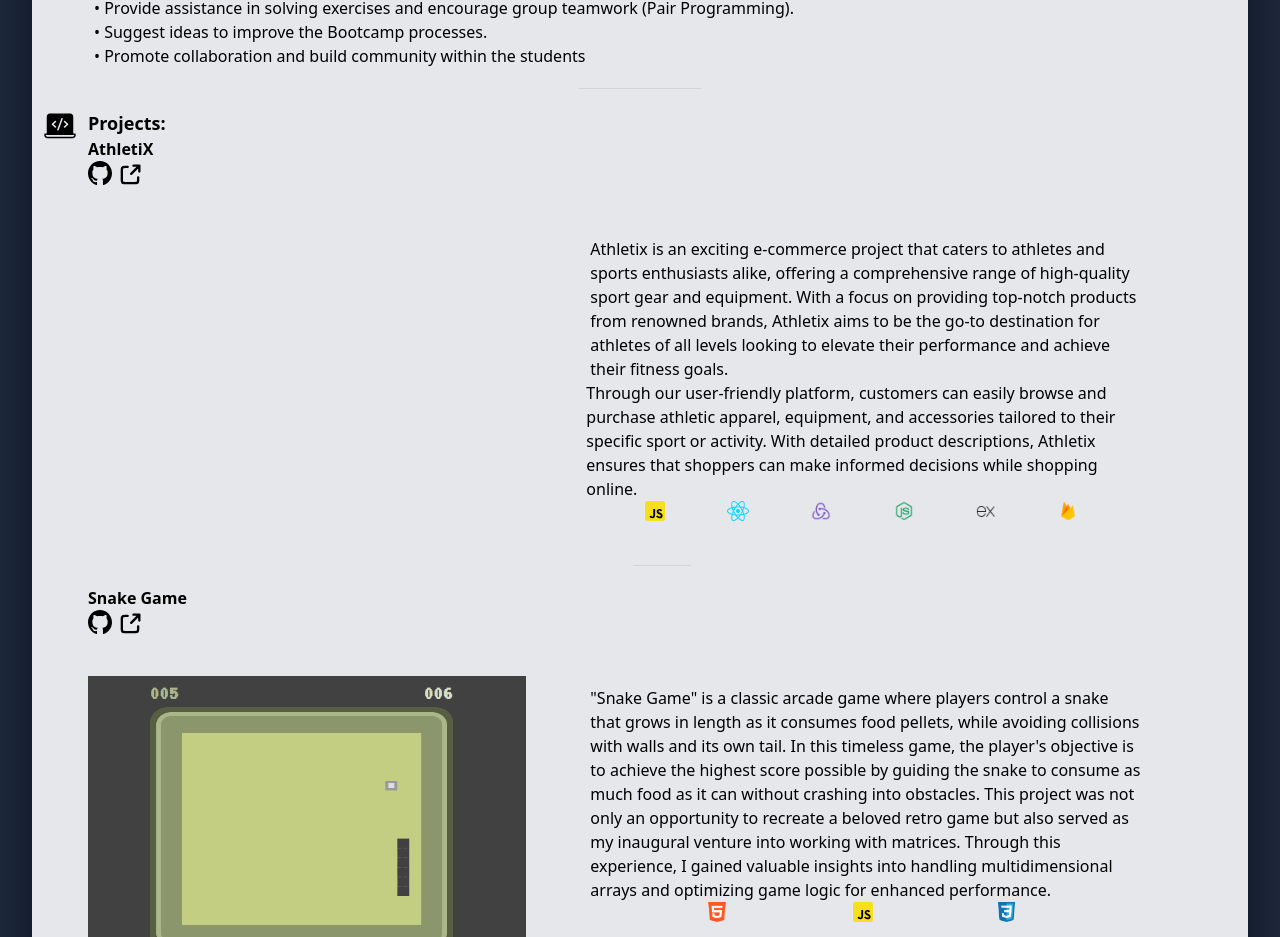
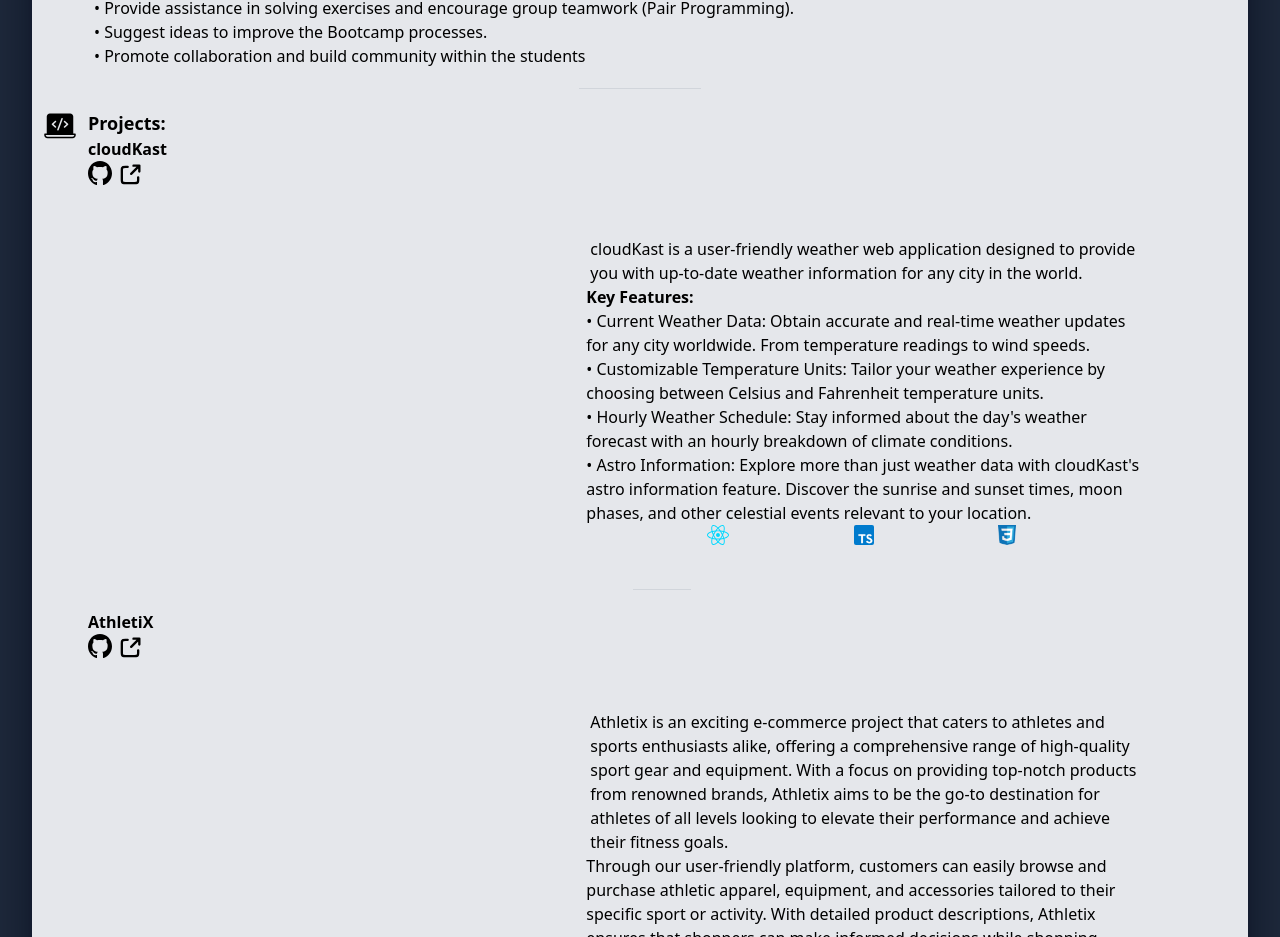
Before and after one commit to Maxxiandrade/Portfolio, a React (Vite) app in the folder Portfolio/: page / in a window 1280 px wide. Shown: the part 919-1856 px from the top of the page. Built offline with nearby package versions, Linux system fonts and the light colour scheme.

Commit message:
cloudKast

```diff
--- a/Portfolio/src/components/Contact/Contact.jsx
+++ b/Portfolio/src/components/Contact/Contact.jsx
@@ -1,4 +1,4 @@
-import React from "react";
+
 import send from "../../assets/send-mail.svg";
 import uparrow from "../../assets/uparrow.png";
 import { useState, useEffect } from "react";
@@ -8,6 +8,7 @@ import axios from 'axios'
 export const API_URL = import.meta.env.MODE === 'development' ? 'http://localhost:3000' : 'https://portfolio-back-opal.vercel.app';
 
 const Contact = () => {
+
 
   const initialEmailState = {
     from: "",
--- a/Portfolio/src/components/Projects/Projects.jsx
+++ b/Portfolio/src/components/Projects/Projects.jsx
@@ -12,7 +12,7 @@ import snake from "../../../public/rxaction.gif"
 import html from "../../assets/html.png"
 import css from "../../assets/css.png"
 import external from "../../assets/external.svg"
-
+import typescript from "../../assets/typescript.png"
 
 const Projects = () => {
   return (
@@ -23,6 +23,76 @@ const Projects = () => {
           <img src={coding} alt="coding.png" className="h-8" />
           <div className="ml-3 text-left">
             <p className="text-left font-bold text-lg">Projects:</p>
+            {/*------------------------------------------------------------------------------------------------------------------------------------------------------*/}
+            <div className="transition duration-500 ease-in-out transform hover:translate-x-5 opacity-200"> {/* cloudKast */}
+              {" "}
+              {/* cloudKast*/}
+              <p className="font-semibold">
+                cloudKast{" "}
+                <span>
+                  {" "}
+                  <div className="flex">
+
+                  <a
+                    href="https://github.com/Maxxiandrade/cloudkast"
+                    target="_blank"
+                    >
+
+                    {" "}
+                    <img src={github} alt="" className="h-6 mr-1 hover:scale-110 transition-transform " />
+                  </a>
+                  <a href="https://cloudkast.vercel.app/landing" target="_blank">
+                    <img src={external} alt="" className="h-7 mr-1 hover:scale-110 transition-transform " />
+                    </a>
+                    </div>
+
+                </span>
+              </p>
+              <br />
+              <div className="flex flex-col-reverse lg:flex-row items-center ">
+    {/* Video container */}
+    <div className="md:w-5/12 md:max-w h-64">
+      <ReactPlayer
+        url="https://youtu.be/_czHE4f1Zao"
+        width={"100%"}
+        height={"100%"}
+        controls={true}
+        volume={0.3}
+        className='react-player'
+      />
+    </div>
+    <div className="lg:w-1/2 lg:pl-5">
+                <span className="px-3">
+                  {" "}
+                  <p className="ml-1">
+                  cloudKast is a user-friendly weather web application designed to provide you with up-to-date weather information for any city in the world.
+                  </p>
+                  <p className="font-semibold">Key Features:</p>
+                  <p>
+&bull; Current Weather Data: Obtain accurate and real-time weather updates for any city worldwide. From temperature readings to wind speeds.
+<br />
+&bull; Customizable Temperature Units: Tailor your weather experience by choosing between Celsius and Fahrenheit temperature units.
+<br />
+&bull; Hourly Weather Schedule: Stay informed about the day's weather forecast with an hourly breakdown of climate conditions.
+<br />
+&bull; Astro Information: Explore more than just weather data with cloudKast's astro information feature. Discover the sunrise and sunset times, moon phases, and other celestial events relevant to your location.
+                  </p>
+                  <span>
+                    <div className="flex justify-evenly ">
+                      <img src={react} alt="react icon" className="h-5 mr-1" />
+                      <img src={typescript} alt="typescript icon" className="h-5 mr-1 rounded-sm" />
+                      <img src={css} alt="css icon" className="h-5 mr-1" />
+
+                    </div>
+                  </span>
+                </span>
+              </div>
+            </div>
+            </div>
+            <hr
+            className="my-4 border-gray-300"
+            style={{ width: "5%", margin: "20px auto" }}
+          />
             {/* ----------------------------------------------------------------------------------------------------------------------------------------------------------- */}
             <div className="transition duration-500 ease-in-out transform hover:translate-x-5 opacity-200"> {/* AthleteX */}
               {" "}
```
Also changed, not shown: Portfolio/src/assets/typescript.png (added).
